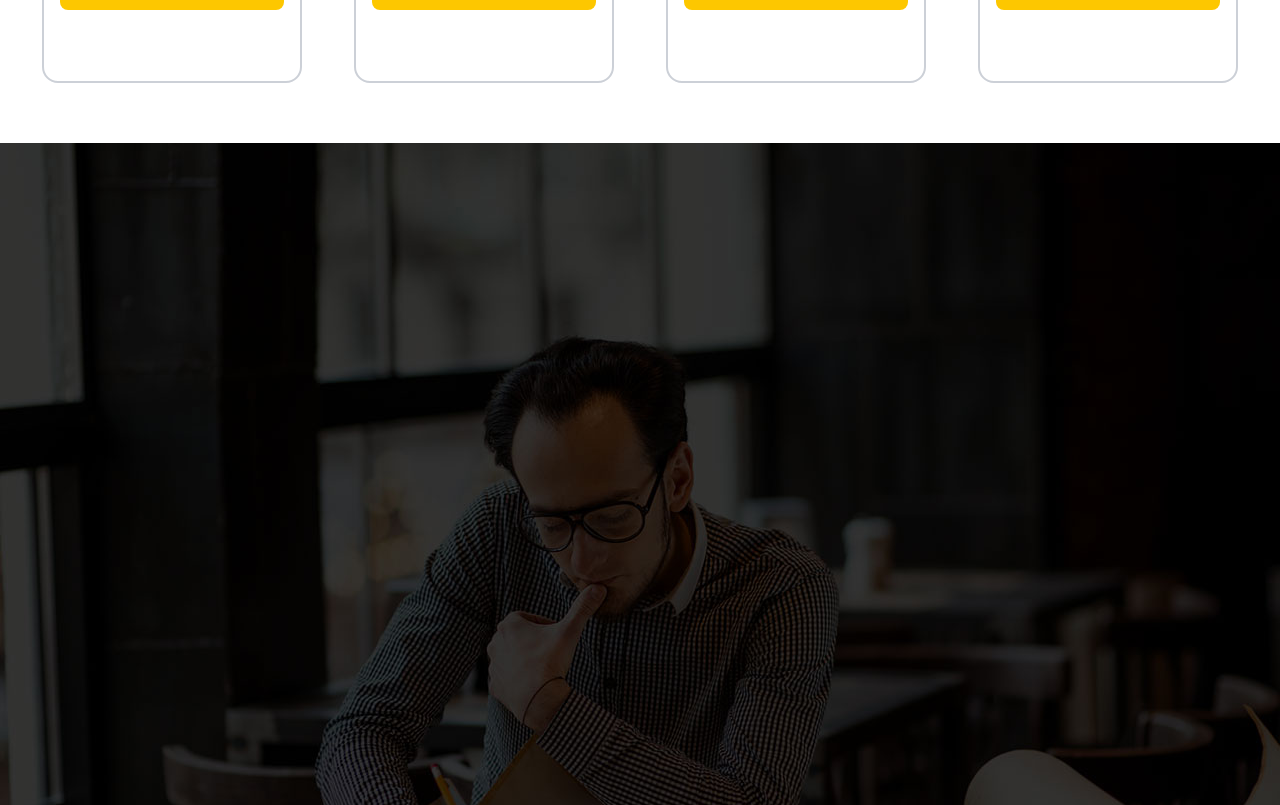
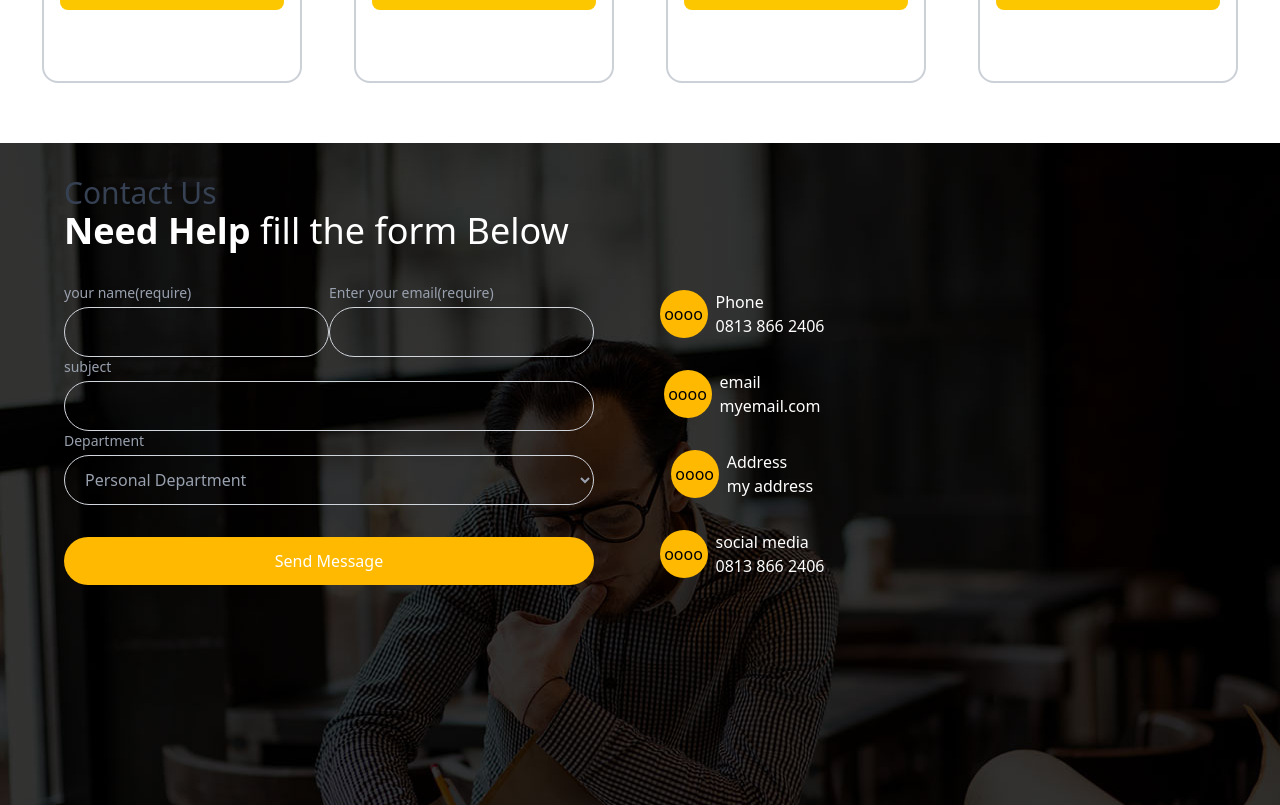
Before and after one commit to Dotuncom/First-React-typescript-mui-project, a React (Vite) app: page / in a window 1280 px wide. Shown: the part 4715-5520 px from the top of the page. Built offline with nearby package versions, Linux system fonts and the light colour scheme.

Commit message:
contact form

```diff
--- /dev/null
+++ b/src/components/Auth/ContactForm.tsx
@@ -0,0 +1,85 @@
+import { useState } from "react"
+import FormInput from "./FormInput"
+import FormSelect from "./FormSelect"
+
+
+
+type FormDataProps  ={
+  name:string,
+  email:string,
+  department:string,
+  subject:string,
+  message:string,
+}
+const ContactForm = () => {
+
+  const[formData , setFormData] = useState<FormDataProps>({
+    name:'',
+    email:'',
+    department: 'deparments' ,
+    subject:'',
+    message:''
+  })
+const departments = ['Personal Department', 'Support', 'Sales', 'Marketing'];
+
+
+  const handleChange=(e:React.ChangeEvent<HTMLInputElement|HTMLSelectElement|HTMLTextAreaElement>)=>{
+      const {name,value} = e.target
+      setFormData(prevState =>({...prevState, [name]:value}))
+  }
+
+
+  const handleSubmit =(e:React.FormEvent<HTMLFormElement>)=>{
+    e.preventDefault()
+    console.log(formData)
+
+  }
+  return (
+    <div className="max-w-2xl " >
+        <form
+         onSubmit={handleSubmit}>
+          <div className="flex  justify-between flex-col lg:flex-row  ">
+          <FormInput
+           type="text"
+           label='your name(require)'
+           name="name"
+           value={formData.name}
+           required= {true}
+          onChange={handleChange}
+          />
+          <FormInput
+           type="text"
+           label='Enter your email(require)'
+           name="email"
+           value={formData.email}
+           required= {true}
+          onChange={handleChange}
+          />
+          </div>
+          <FormInput
+           type="text"
+           label='subject'
+           name="subject"
+           value={formData.subject}
+          onChange={handleChange}
+          />
+          <FormSelect
+          label="Department"
+            name="department"
+            value={formData.department}
+            onChange={handleChange}
+            options={departments}/>
+            <button
+          type="submit"
+          className="w-full mt-8 bg-amber-400 rounded-full text-white py-3  hover:bg-black transition-colors"
+        >
+          Send Message
+        </button>
+        </form>
+
+
+    </div>
+  )
+}
+
+export default ContactForm
--- /dev/null
+++ b/src/components/Auth/FormInput.tsx
@@ -0,0 +1,40 @@
+
+type FormInputProps = {
+  type: string;
+  label: string;
+  value: string;
+  name: string;
+  placeholder?: string;
+  onChange: (e: React.ChangeEvent<HTMLInputElement>) => void;
+  required?: boolean;
+};
+const FormInput = ({
+  type,
+  label,
+  value,
+  name,
+  placeholder,
+  required = false,
+  onChange,
+}: FormInputProps) => {
+  return (
+    <div className=" flex flex-col  ">
+      <label className="text-sm font-medium text-gray-400 mb-1" htmlFor={name}>
+        {label}
+      </label>
+      <input
+        id={name}
+        value={value}
+        name={name}
+        type={type}
+        onChange={onChange}
+        placeholder={placeholder}
+        required={required}
+         className="px-4 py-3 w-full rounded-full border border-gray-300 focus:outline-none focus:ring-2 focus:ring-amber-400 transition-colors"
+
+      />
+    </div>
+  );
+};
+
+export default FormInput;
--- /dev/null
+++ b/src/components/Auth/FormSelect.tsx
@@ -0,0 +1,42 @@
+import type React from "react";
+
+type FormSelectProps = {
+  label: string;
+  name: string;
+  value: string;
+  onChange: (e: React.ChangeEvent<HTMLSelectElement>) => void;
+  options: string[];
+};
+const FormSelect = ({
+  label,
+  name,
+  value,
+  onChange,
+  options,
+}: FormSelectProps) => {
+  return (
+    <div className="flex flex-col">
+      <label htmlFor={name} className="text-sm font-medium text-gray-400 mb-1">
+        {label}
+      </label>
+
+      <select
+        name={name}
+        id={name}
+        value={value}
+        onChange={onChange}
+        className="px-4 py-3 w-full rounded-full border border-gray-300 focus:outline-none focus:ring-2 focus:ring-amber-400 transition-colors text-gray-400"
+      >
+        {
+            options.map((option,index)=>(
+                <option key={index} value={option}>
+                    {option}
+                </option>
+            ))
+        }
+      </select>
+    </div>
+  );
+};
+
+export default FormSelect;
--- a/src/pages/Home.tsx
+++ b/src/pages/Home.tsx
@@ -6,12 +6,13 @@ import { FaCheck } from "react-icons/fa6";
 import Card from "../components/ui/Card";
 import { data } from "../data";
 import ImageCard from "../components/ui/ImageCard";
-import formBackground from '../assets/parallax2-1.jpg'
+import formBackground from "../assets/parallax2-1.jpg";
 import app1 from "../assets/app1-1.jpg";
 import app2 from "../assets/app2-1.jpg";
 import app3 from "../assets/app3-1.jpg";
 import app4 from "../assets/app4-1.jpg";
 import PlanCard from "../components/ui/PlanCard";
+import ContactForm from "../components/Auth/ContactForm";
 
 type chooseProps = {
   id: number;
@@ -23,13 +24,13 @@ interface PricingFeature {
   included?: boolean;
 }
 
-type PricingPlan ={
-    id:string
-    name:string,
-    price:number,
-    features:PricingFeature[]
-    isPopular?: boolean
-}
+type PricingPlan = {
+  id: string;
+  name: string;
+  price: number;
+  features: PricingFeature[];
+  isPopular?: boolean;
+};
 
 const Home = () => {
   const choose: chooseProps[] = [
@@ -43,54 +44,54 @@ const Home = () => {
 
   const pricingPlans: PricingPlan[] = [
     {
-    id: 'basic',
-    name: 'Basic Plan',
+      id: "basic",
+      name: "Basic Plan",
       price: 19,
       features: [
-      { name: 'Basic Version', included: true },
-      { name: '6 Months Support', included: true },
-      { name: 'Free Installation', included: true },
-      { name: 'Full Version', included: false },
-      { name: 'Lifetime Updates', included: false }
-    ]
+        { name: "Basic Version", included: true },
+        { name: "6 Months Support", included: true },
+        { name: "Free Installation", included: true },
+        { name: "Full Version", included: false },
+        { name: "Lifetime Updates", included: false },
+      ],
     },
     {
-    id: 'personal',
-    name: 'Personal Plan',
+      id: "personal",
+      name: "Personal Plan",
       price: 29,
       features: [
-      { name: 'Basic Version', included: true },
-      { name: '6 Months Support', included: true },
-      { name: 'Free Installation', included: true },
-      { name: 'Full Version', included: true },
-      { name: 'Lifetime Updates', included: false }
-    ]
+        { name: "Basic Version", included: true },
+        { name: "6 Months Support", included: true },
+        { name: "Free Installation", included: true },
+        { name: "Full Version", included: true },
+        { name: "Lifetime Updates", included: false },
+      ],
     },
     {
-    id: 'premium',
-    name: 'Premium Plan',
+      id: "premium",
+      name: "Premium Plan",
       price: 49,
       isPopular: true,
       features: [
-      { name: 'Basic Version', included: true },
-      { name: '12 Months Support', included: true },
-      { name: 'Free Installation', included: true },
-      { name: 'Full Version', included: true },
-      { name: 'Lifetime Updates', included: true }
-    ]
+        { name: "Basic Version", included: true },
+        { name: "12 Months Support", included: true },
+        { name: "Free Installation", included: true },
+        { name: "Full Version", included: true },
+        { name: "Lifetime Updates", included: true },
+      ],
     },
     {
-    id: 'enterprise',
-    name: 'Enterprise Plan',
+      id: "enterprise",
+      name: "Enterprise Plan",
       price: 99,
       features: [
-      { name: 'Premium Version', included: true },
-      { name: '24/7 Support', included: true },
-      { name: 'Free Installation', included: true },
-      { name: 'Full Version', included: true },
-      { name: 'Lifetime Updates', included: true }
-    ]
-  }
+        { name: "Premium Version", included: true },
+        { name: "24/7 Support", included: true },
+        { name: "Free Installation", included: true },
+        { name: "Full Version", included: true },
+        { name: "Lifetime Updates", included: true },
+      ],
+    },
   ];
 
   return (
@@ -238,28 +239,101 @@ const Home = () => {
             </h2>
           </div>
 
-
           <div className="grid grid-cols-1 md:grid-cols-2 lg:grid-cols-4 place-items-center gap-4 mt-10">
-            {
-              pricingPlans.map((plan)=>(
-                    <PlanCard
-                    key={plan.id}
-                     plan={plan}
-                    />
-              ))
-            }
+            {pricingPlans.map((plan) => (
+              <PlanCard key={plan.id} plan={plan} />
+            ))}
           </div>
         </div>
       </div>
 
-
       <div
-        className="bg-cover bg-center min-h-screen"
+        className="bg-cover bg-center min-h-screen pt-8 px-6"
         style={{ backgroundImage: `url(${formBackground})` }}
       >
-        <div className="max-w-7xl mx-auto py-30 lg:py-40">
+        <div className="max-w-7xl  px-10 space-y-8">
+          <div>
+            <h1 className="text-3xl text-center md:text-left text-gray-700">
+              Contact Us
+            </h1>
+            <h2 className="text-4xl text-center md:text-left text-white ">
+              <span className="font-bold  "> Need Help </span>
+              fill the form Below
+            </h2>
+          </div>
 
+          <div className="flex  flex-col lg:flex-row  gap-7">
+            <div>
+              <ContactForm />
             </div>
+            <div className="flex flex-col w-60 items-center justify-center gap-8">
+              <div className="flex items-center justify-center gap-2">
+                <div className="flex items-center justify-center rounded-full bg-amber-400 h-12 w-12">
+                  oooo
+                </div>
+                <div className="text-white">
+                  <h3> Phone</h3>
+                  <h1>0813 866 2406</h1>
+                </div>
+              </div>
+              <div className="flex items-center justify-center gap-2">
+                <div className="flex items-center justify-center rounded-full bg-amber-400 h-12 w-12">
+                  oooo
+                </div>
+                <div className="text-white">
+                  <h3> email</h3>
+                  <h1>myemail.com</h1>
+                </div>
+              </div>
+              <div className="flex items-center justify-center gap-2">
+                <div className="flex items-center justify-center rounded-full bg-amber-400 h-12 w-12">
+                  oooo
+                </div>
+                <div className="text-white">
+                  <h3> Address</h3>
+                  <h1>my address </h1>
+                </div>
+              </div>
+              <div className="flex items-center justify-center gap-2">
+                <div className="flex items-center justify-center rounded-full bg-amber-400 h-12 w-12">
+                  oooo
+                </div>
+                <div className="text-white">
+                  <h3>social media</h3>
+                  <h1>0813 866 2406</h1>
+                </div>
+              </div>
+            </div>
+          </div>
+        </div>
+      </div>
+
+      <div className="max-w-7xl min-h-60 py-20">
+        <div className="flex flex-col lg:flewx-row items-center justify-around">
+          <div>
+            <h1 className="text-3xl text-center md:text-left text-gray-700">
+              Downloading
+            </h1>
+            <h2 className="text-4xl text-center md:text-left text-black ">
+              <span className="font-bold "> Download </span>
+              Trail Version
+            </h2>
+          </div>
+          <div className='flex gap-2'>
+            <button className='bg-amber-400 h-15 rounded-full font-bold   text-white w-25'>
+              hffhhf
+            </button>
+            <button className='bg-amber-400 h-15 rounded-full font-bold   text-white w-25'>
+              hffhhf
+            </button>
+          </div>
+        </div>
+      </div>
+      <div className="min-h-30 bg-amber-500 flex items-center justify-center">
+kkk
+      </div>
+      <div className="min-h-30 bg-black text-white ">
+kkk
       </div>
     </div>
   );
```
Also changed, not shown: src/components/Auth/FormTextArea.tsx (added). Lines whose indentation alone changed are shown as unchanged.
